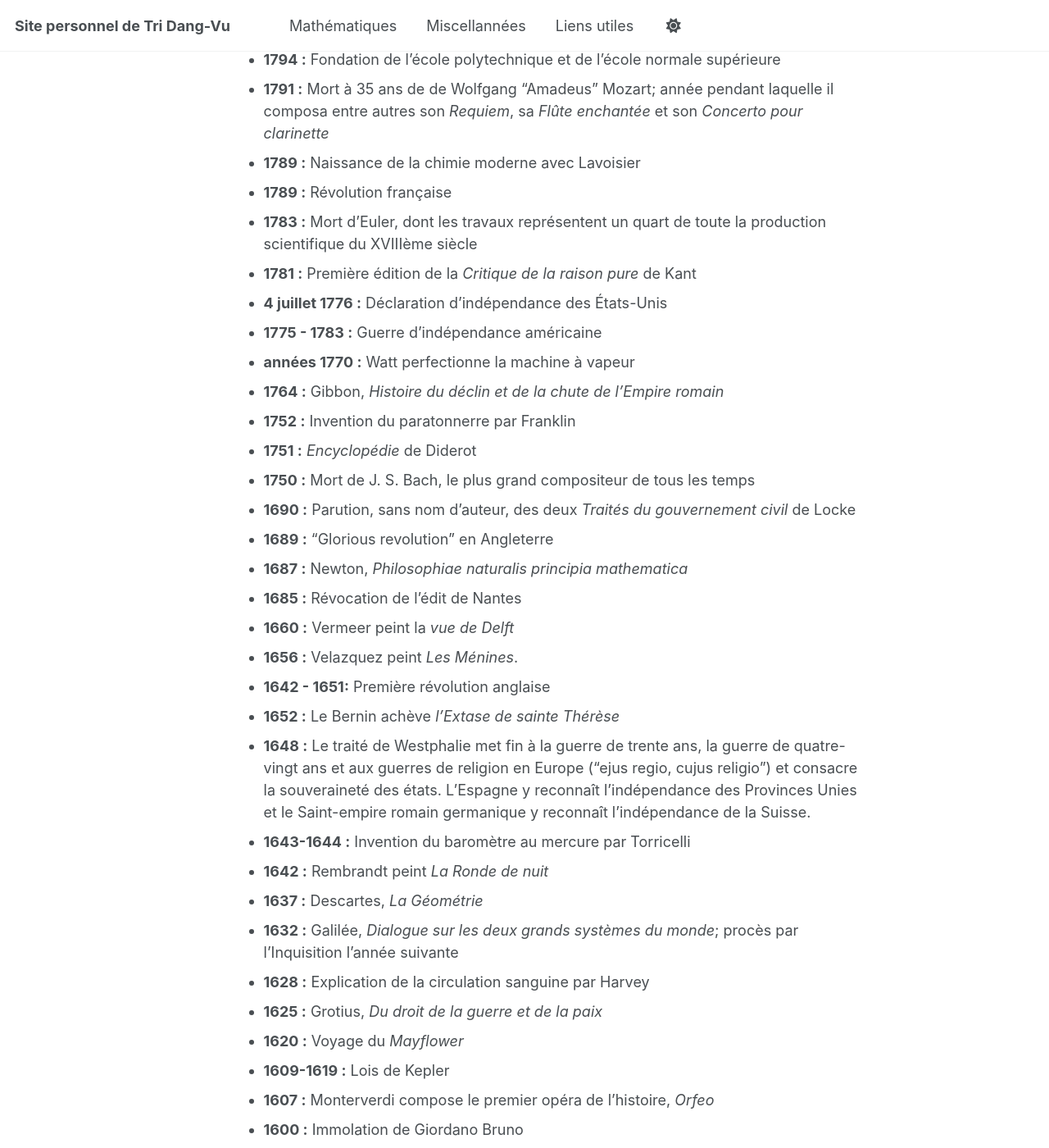
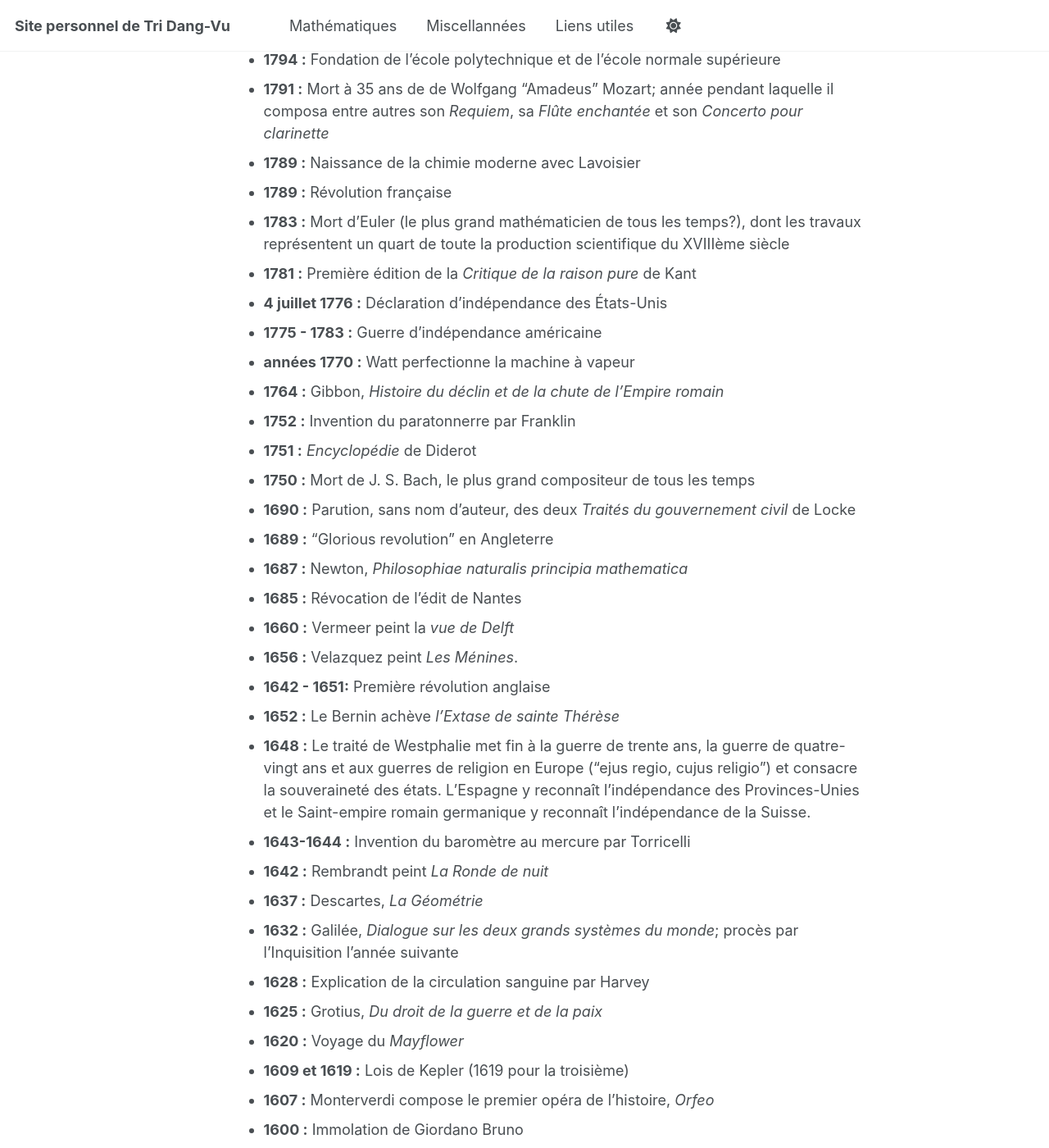
Before and after one commit to tridangvu/tridangvu.github.io, a Jekyll site: the page built from index.md, in a window 1280 px wide and 1400 px high, scrolled down 3843 px. Shown: the whole window at 82% size. Built offline with Jekyll 4.4.1, drawn with Linux system fonts in a browser that asks for light colours; a script that is not in the unit is left out; some of the changed text lies outside the part shown.

Commit message:
Update index.md

```diff
--- a/index.md
+++ b/index.md
@@ -52,9 +52,9 @@ Les événements suivants sont tous importants pour l'auteur de ce site. Cela ne
 -  **1er octobre 1949 :** Mao : Naissance de la République populaire de Chine
 -  **1948 :** Shannon, théorie de l'information
 -  **1947 :** Premier transistor (Bell Labs)
--  **1945 :** Von Neumann, *First Draft of a Report on the EDVAC*
+-  **1945 :** von Neumann, *First Draft of a Report on the EDVAC*
 -  **1939 - 1945 :** Seconde guerre mondiale
--  **1936 :** Turing publie à vingt-quatre ans *On Computable Numbers, with an Application to the Entscheidungsproblem*
+-  **1936 :** Turing publie à vingt-quatre ans le papier fondateur *"On Computable Numbers, with an Application to the Entscheidungsproblem"*
 - **30 janvier 1933 :** Hitler devient chancelier de l'Allemagne
 - **24 octobre 1929 :** Krach de Wall Street
 - **1928 :** Fleming découvre la pénicilline.
@@ -109,7 +109,7 @@ Les événements suivants sont tous importants pour l'auteur de ce site. Cela ne
 - **1791 :** Mort à 35 ans de de Wolfgang "Amadeus" Mozart; année pendant laquelle il composa entre autres son *Requiem*, sa *Flûte enchantée* et son *Concerto pour clarinette*
 - **1789 :** Naissance de la chimie moderne avec Lavoisier
 - **1789 :** Révolution française
-- **1783 :** Mort d'Euler, dont les travaux représentent un quart de toute la production scientifique du XVIIIème siècle
+- **1783 :** Mort d'Euler (le plus grand mathématicien de tous les temps?), dont les travaux représentent un quart de toute la production scientifique du XVIIIème siècle
 - **1781 :** Première édition de la *Critique de la raison pure* de Kant
 - **4 juillet 1776 :** Déclaration d'indépendance des États-Unis
 - **1775 - 1783 :** Guerre d'indépendance américaine
@@ -126,7 +126,7 @@ Les événements suivants sont tous importants pour l'auteur de ce site. Cela ne
 - **1656 :** Velazquez peint *Les Ménines*.
 - **1642 - 1651:** Première révolution anglaise
 - **1652 :** Le Bernin achève *l'Extase de sainte Thérèse*
-- **1648 :** Le traité de Westphalie met fin à la guerre de trente ans, la guerre de quatre-vingt ans et aux guerres de religion en Europe ("ejus regio, cujus religio") et consacre la souveraineté des états. L'Espagne y reconnaît l'indépendance des Provinces Unies et le Saint-empire romain germanique y reconnaît l'indépendance de la Suisse.
+- **1648 :** Le traité de Westphalie met fin à la guerre de trente ans, la guerre de quatre-vingt ans et aux guerres de religion en Europe ("ejus regio, cujus religio") et consacre la souveraineté des états. L'Espagne y reconnaît l'indépendance des Provinces-Unies et le Saint-empire romain germanique y reconnaît l'indépendance de la Suisse.
 - **1643-1644 :** Invention du baromètre au mercure par Torricelli
 - **1642 :** Rembrandt peint *La Ronde de nuit*
 - **1637 :** Descartes, *La Géométrie*
@@ -134,13 +134,14 @@ Les événements suivants sont tous importants pour l'auteur de ce site. Cela ne
 - **1628 :** Explication de la circulation sanguine par Harvey
 - **1625 :** Grotius, *Du droit de la guerre et de la paix*
 - **1620 :** Voyage du *Mayflower*
-- **1609-1619 :** Lois de Kepler
+- **1609 et 1619 :** Lois de Kepler (1619 pour la troisième)
 - **1607 :** Monterverdi compose le premier opéra de l'histoire, *Orfeo*
 - **1600 :** Immolation de Giordano Bruno
 - **1550 :** Giorgio Vasari, *Vie des artistes*
 - **1545 :** Cardan, *Ars Magna*
 - **1543 :** Copernic, *Des révolutions des sphères célestes*
 - **1517 :** Les 95 thèses de Luther
+- **1514 :** Dürer, *Melencolia I*
 - **1511 :** Raphaël achève l'*École d'Athènes*
 - **1508 :** Michel-Ange commence à peindre le plafond de la chapelle Sixtine
 - **1492 :** Découverte de l'Amérique par Christophe Colomb
@@ -153,6 +154,7 @@ Les événements suivants sont tous importants pour l'auteur de ce site. Cela ne
 - **1347 - 1351 :** Peste noire
 - **1337 :** Mort de Giotto
 - **1215 :** *Magna Carta*
+- **1144 :** Suger, basilique de Saint-Denis: naissance de l’art gothique
 - **XI -XIIème siècles :** "Révolution papale" ou réforme grégorienne
 - **1075–1122** : Querelle des Investitures
 - **vers 820 :** Al Kwarizmi invente l'algèbre
@@ -163,7 +165,7 @@ Les événements suivants sont tous importants pour l'auteur de ce site. Cela ne
 - **161 à 180 :** règne de Marc-Aurèle
 - **Début du premier siècle de notre ère :** Vie de Jésus
 - **-31, -27:** Bataille d'Actium et proclamation de l'Empire romain
-- **-287 à -212:** Vie d'Archimède
+- **-287 à -212:** Vie d'Archimède, dont les travaux sont honorés notamment sur la médaille Fields
 - **IIIème siècle avant notre ère :** *Les Éléments* d'Euclide
 - **-490, -480 :** Batailles de Marathon et de Salamine
 - **-508 :** Clisthène instaure les fondements d'un gouvernement démocratique à Athènes
```
